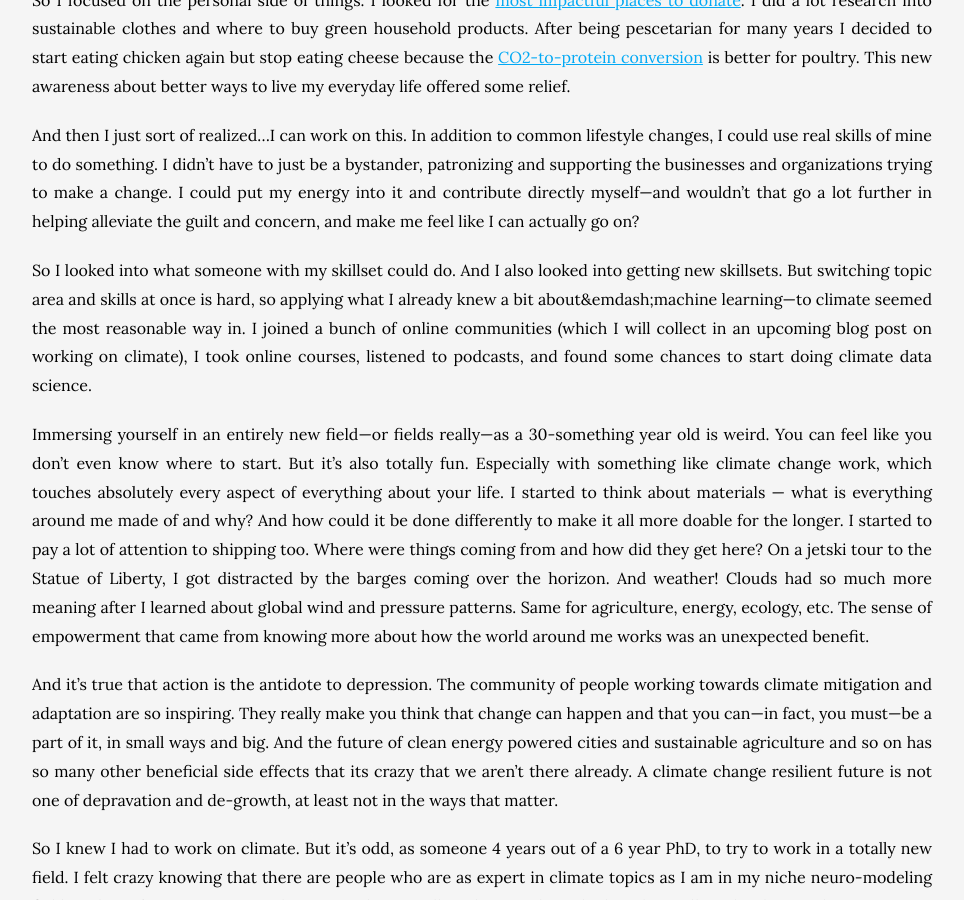
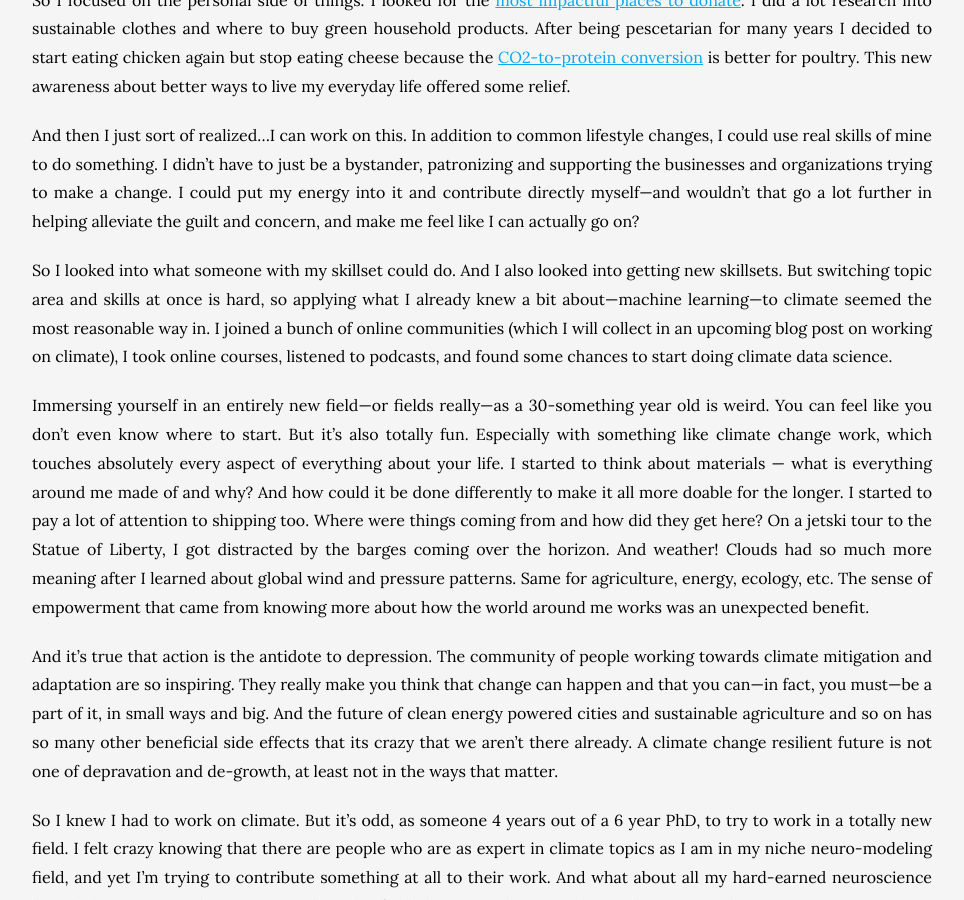
Before and after one commit to Lindsay-Lab/lindsay-lab.github.io, a Jekyll site: the page built from _posts/2022-10-18-explaining-myself.md, in a window 1280 px wide and 900 px high, scrolled down 1062 px. Shown: the whole window, without its empty margins (158-1122 px from the left). Built offline with Jekyll 4.4.1, drawn with Linux system fonts in a browser that asks for light colours; nearby versions of some CDN libraries.

Commit message:
Update 2022-10-18-explaining-myself.md

```diff
--- a/_posts/2022-10-18-explaining-myself.md
+++ b/_posts/2022-10-18-explaining-myself.md
@@ -23,7 +23,7 @@ So I focused on the personal side of things. I looked for the [most impactful pl
 
 And then I just sort of realized...I can work on this. In addition to common lifestyle changes, I could use real skills of mine to do something. I didn't have to just be a bystander, patronizing and supporting the businesses and organizations trying to make a change. I could put my energy into it and contribute directly myself&mdash;and wouldn’t that go a lot further in helping alleviate the guilt and concern, and make me feel like I can actually go on?
 
-So I looked into what someone with my skillset could do. And I also looked into getting new skillsets. But switching topic area and skills at once is hard, so applying what I already knew a bit about&emdash;machine learning&mdash;to climate seemed the most reasonable way in. I joined a bunch of online communities (which I will collect in an upcoming blog post on working on climate), I took online courses, listened to podcasts, and found some chances to start doing climate data science.
+So I looked into what someone with my skillset could do. And I also looked into getting new skillsets. But switching topic area and skills at once is hard, so applying what I already knew a bit about&mdash;machine learning&mdash;to climate seemed the most reasonable way in. I joined a bunch of online communities (which I will collect in an upcoming blog post on working on climate), I took online courses, listened to podcasts, and found some chances to start doing climate data science.
 
 Immersing yourself in an entirely new field&mdash;or fields really&mdash;as a 30-something year old is weird. You can feel like you don't even know where to start. But it's also totally fun. Especially with something like climate change work, which touches absolutely every aspect of everything about your life.  I  started to think about materials &mdash; what is everything around me made of and why? And how could it be done differently to make it all more doable for the longer. I started to pay a lot of attention to shipping too. Where were things coming from and how did they get here? On a jetski tour to the Statue of Liberty, I got distracted by the barges coming over the horizon. And weather! Clouds had so much more meaning after I learned about global wind and pressure patterns. Same for agriculture, energy, ecology, etc. The sense of empowerment that came from knowing more about how the world around me works was an unexpected benefit.
 
@@ -42,6 +42,5 @@ It also turns out that I find the climate work pretty academically stimulating.
 To be clear, I don’t know if any of this will work out. I don’t know if academia is built for this kind of split interest. I don’t even really know how I'll run my lab yet, logisitically, with such different projects going on. But as [climate futurist and writer Alex Steffen](https://alexsteffen.substack.com/p/discontinuity-is-the-job) so beautifully informs us, discontinuity is the job. The way things were done in a pre-climate-change-aware era are no indication of how they will be done now. The change is coming, one way or another. And this is one small change I'm making.
 
 I aimed to make my lab logo gently reflect the lab's mixed priorities. I played around with the text-to-image generator [Craiyon](https://www.craiyon.com/) and ended up with prompt along the lines of "brain with a sun in it logo". One of the outputs was this pretty nice blue and yellow brain that I covered in purple to make it more NYU-y. The more I look at, the more I appreciate how much it represents: the sun and the blue indicate the climate, its placement near the occipital lobe highlights the visual system, and the sun's reach across the brain captures the concept of attention&mdash;another favorite topic of mine. If a simple AI-generated lab logo can make it all work together, then hopefully I can too.
-<p align="center">
-  <img src="/images/plogo.png" />
-</p>
+
+{% include banner.html image="images/plogo.png" %}
```
